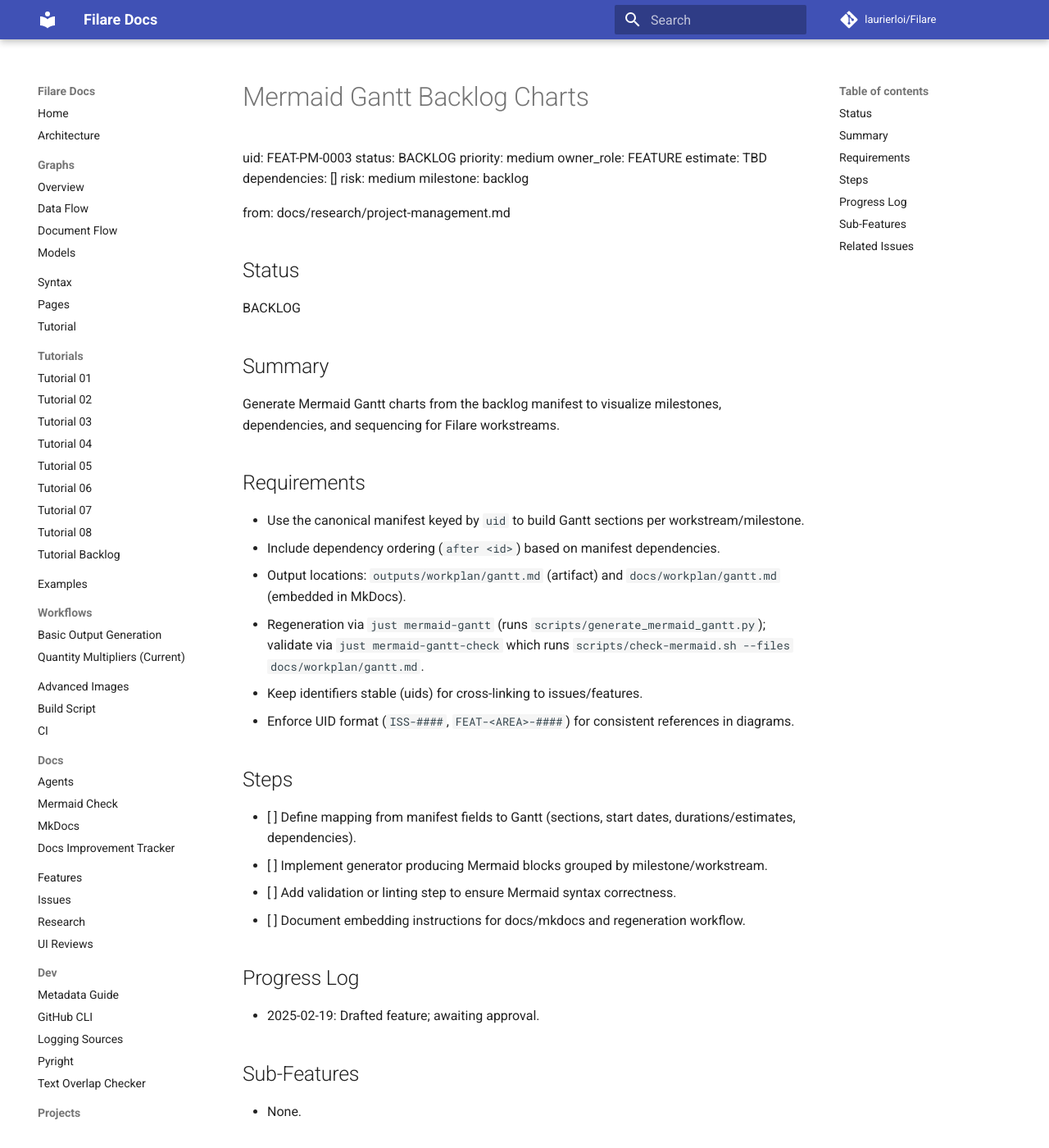
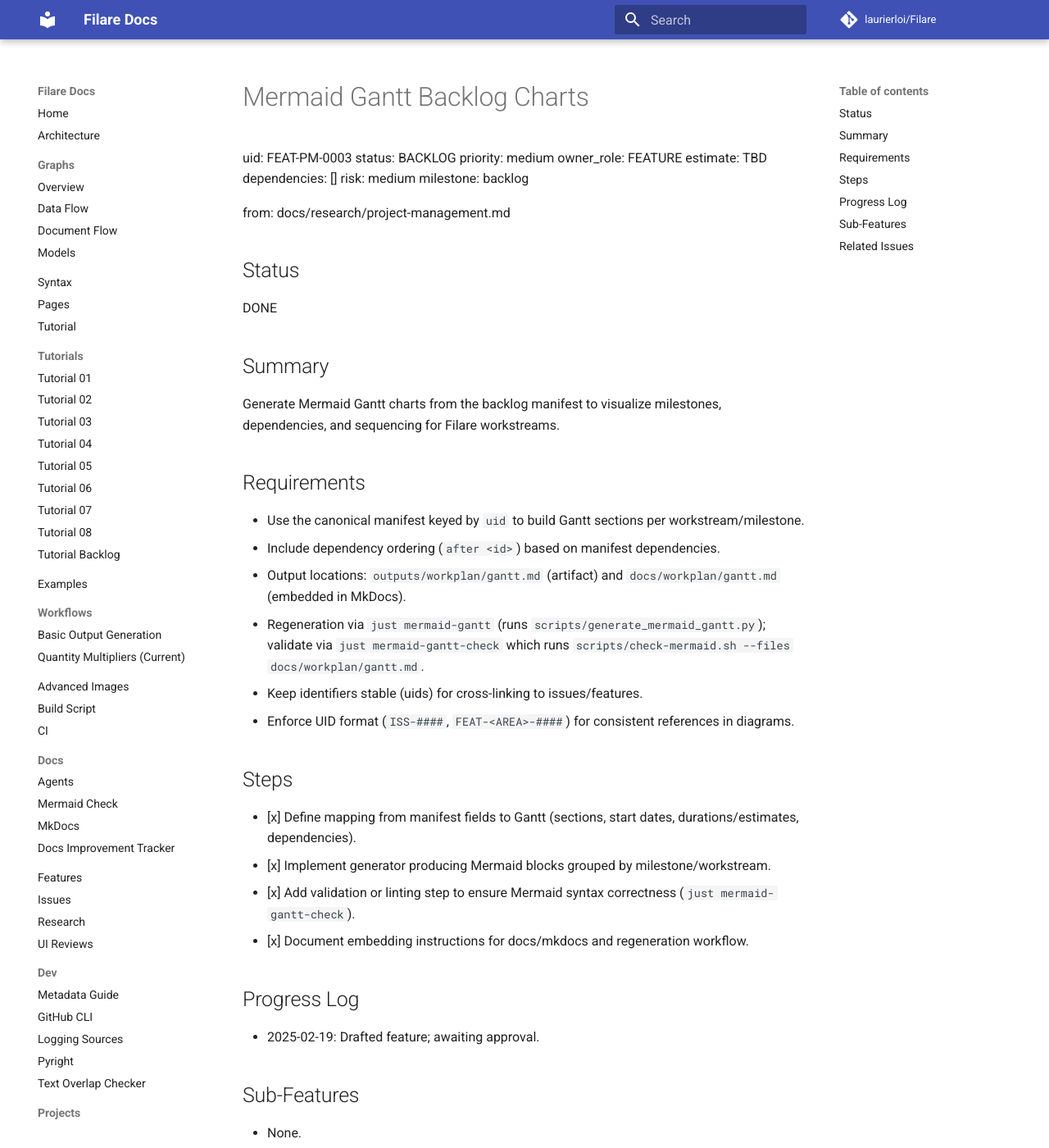
Before and after one commit to laurierloi/filare, an MkDocs documentation site: the page built from docs/features/project-management/mermaid-gantt.md, in a window 1280 px wide and 1400 px high. Shown: the whole window at 82% size. Built offline with MkDocs 1.6.1 and Material for MkDocs 9.7.7, drawn with Linux system fonts in a browser that asks for light colours; comment, search, counter and statistics services are not loaded.

Commit message:
chore: mark mermaid gantt feature done

```diff
--- a/docs/features/project-management/mermaid-gantt.md
+++ b/docs/features/project-management/mermaid-gantt.md
@@ -14,7 +14,7 @@ from: docs/research/project-management.md
 
 ## Status
 
-BACKLOG
+DONE
 
 ## Summary
 
@@ -31,10 +31,10 @@ Generate Mermaid Gantt charts from the backlog manifest to visualize milestones,
 
 ## Steps
 
-- [ ] Define mapping from manifest fields to Gantt (sections, start dates, durations/estimates, dependencies).
-- [ ] Implement generator producing Mermaid blocks grouped by milestone/workstream.
-- [ ] Add validation or linting step to ensure Mermaid syntax correctness.
-- [ ] Document embedding instructions for docs/mkdocs and regeneration workflow.
+- [x] Define mapping from manifest fields to Gantt (sections, start dates, durations/estimates, dependencies).
+- [x] Implement generator producing Mermaid blocks grouped by milestone/workstream.
+- [x] Add validation or linting step to ensure Mermaid syntax correctness (`just mermaid-gantt-check`).
+- [x] Document embedding instructions for docs/mkdocs and regeneration workflow.
 
 ## Progress Log
 
```
